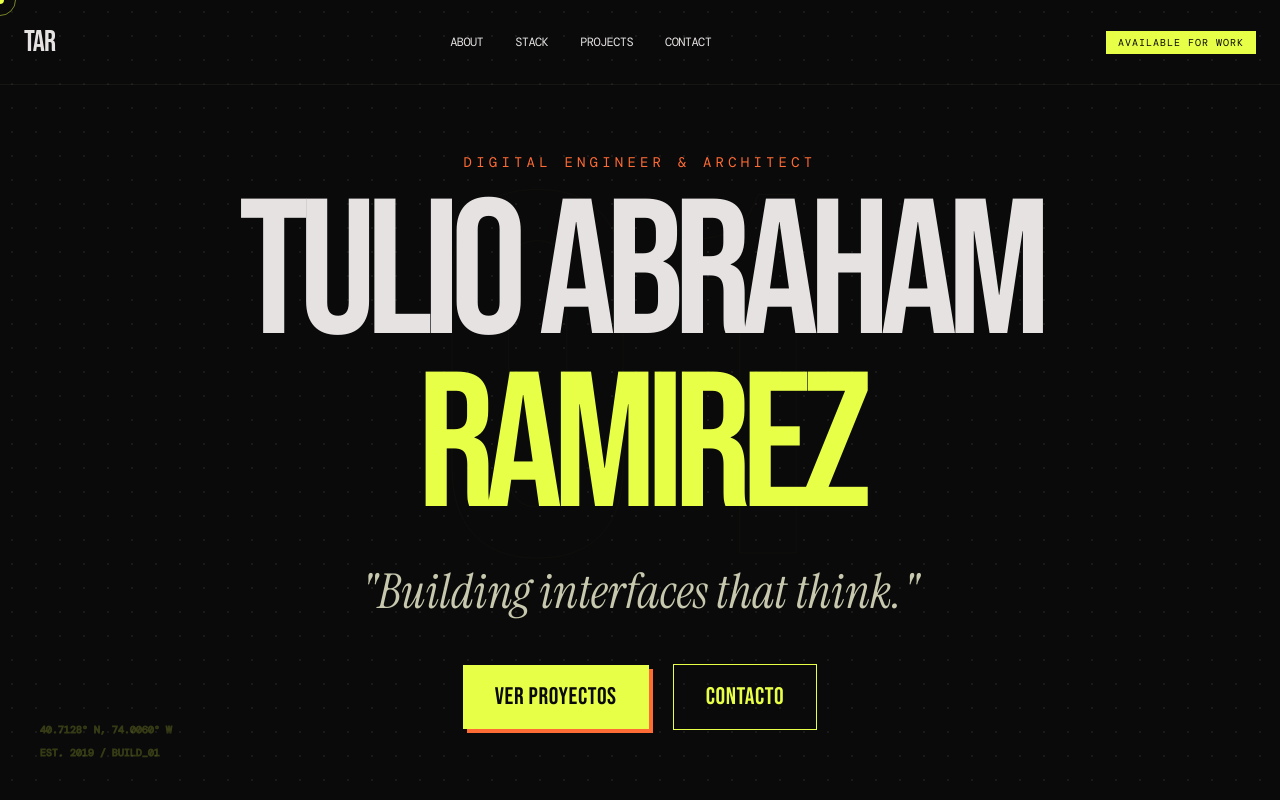
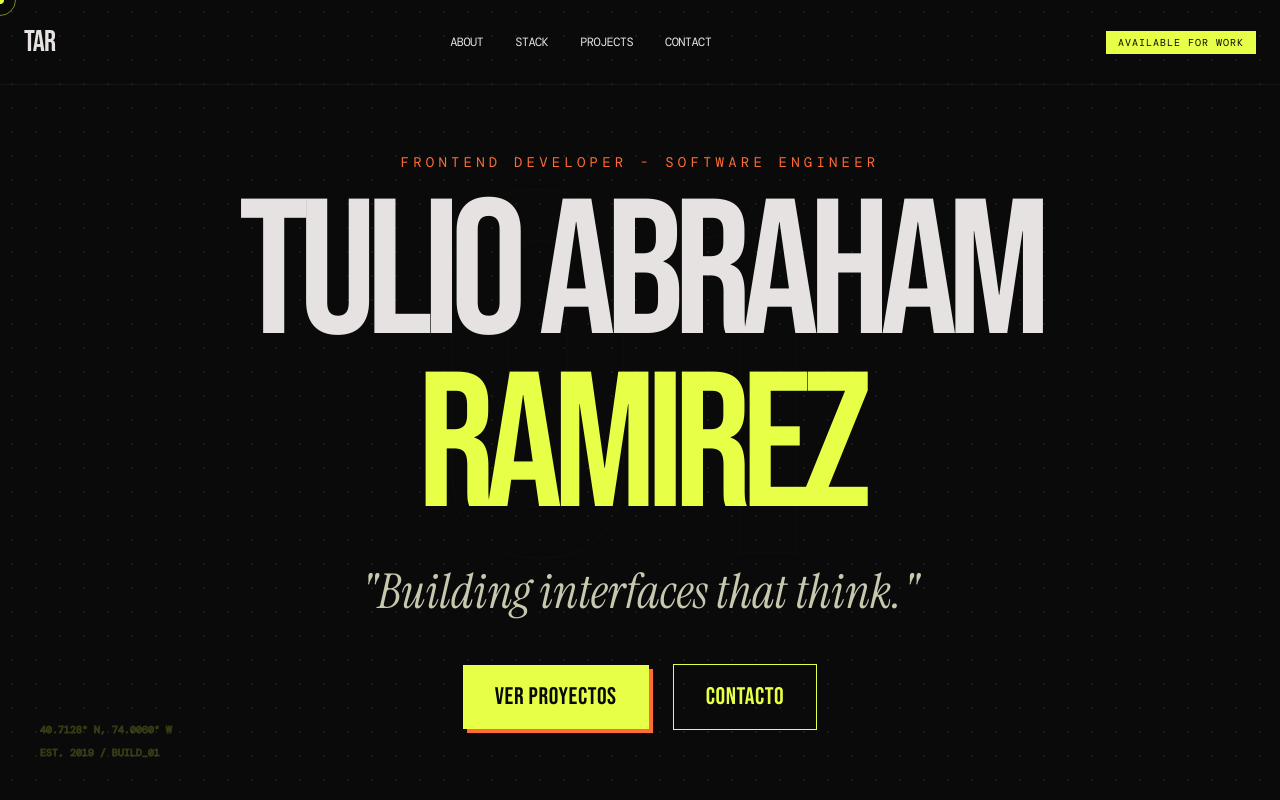
Before and after one commit to Targoos/tulioramirez-portfolio, a React (Vite) app: page / in a window 1280 px wide. Shown: the top 800 px of the page. Built offline with nearby package versions, Linux system fonts and the light colour scheme; a web font is replaced by a local one.

Commit message:
refactor: update professional title in App component header

```diff
--- a/src/App.tsx
+++ b/src/App.tsx
@@ -63,7 +63,7 @@ export default function App() {
             className="mb-4"
           >
             <span className="font-label text-secondary text-sm tracking-[0.3em] uppercase">
-              Digital Engineer & Architect
+              Frontend developer - Software engineer
             </span>
           </motion.div>
 
```
